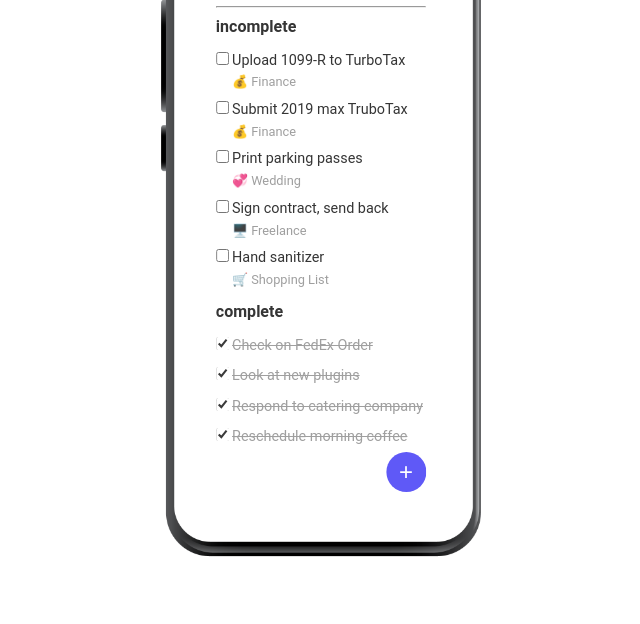
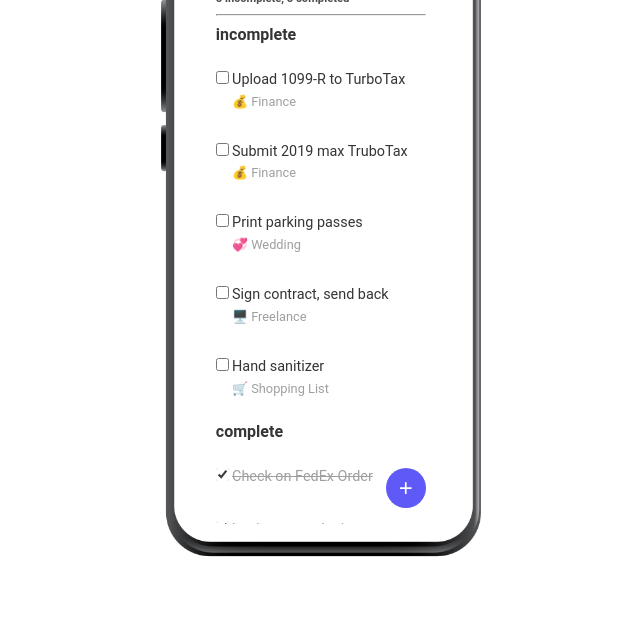
Before and after one commit to miladsafari20/MockupTodoMobile, a plain HTML site: page index.html in a window 1280 px wide. Shown: the part 176-800 px from the top of the page, without its empty margins (319-959 px from the left). Drawn offline with Linux system fonts and the light colour scheme.

Commit message:
fix margin line task list

```diff
--- a/style.css
+++ b/style.css
@@ -46,10 +46,10 @@ section.mobile-title , .mobile-title .icon{
 }
 .content-mobile {
   position: absolute;
-  top: 50%;
+  /* top: 50%;
   right: 50%;
-  transform: translate(50%,-50%);
-  height: 77vh;
+  transform: translate(50%,-50%); */
+  height: 75vh;
   overflow-y: auto;
   max-width: 34vh;
 }
@@ -70,7 +70,7 @@ section.mobile-title , .mobile-title .icon{
   color: var(--color-text);
 }
 .text-incomplate , .text-complate {
-  margin: .3rem .2rem;
+  margin: 1rem .2rem;
 }
 .text-incomplate p , .text-complate p{
   color: var(--color-text);
```
